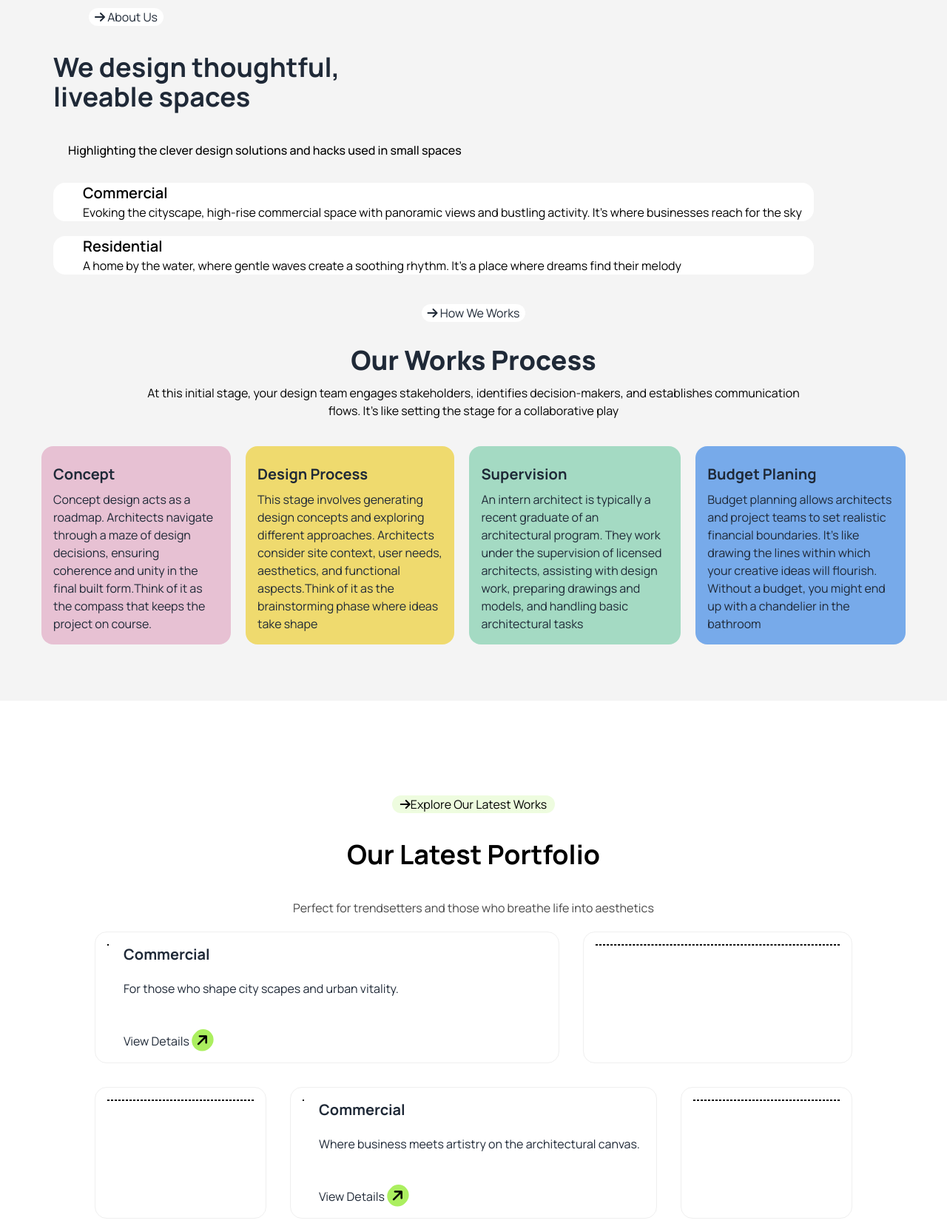
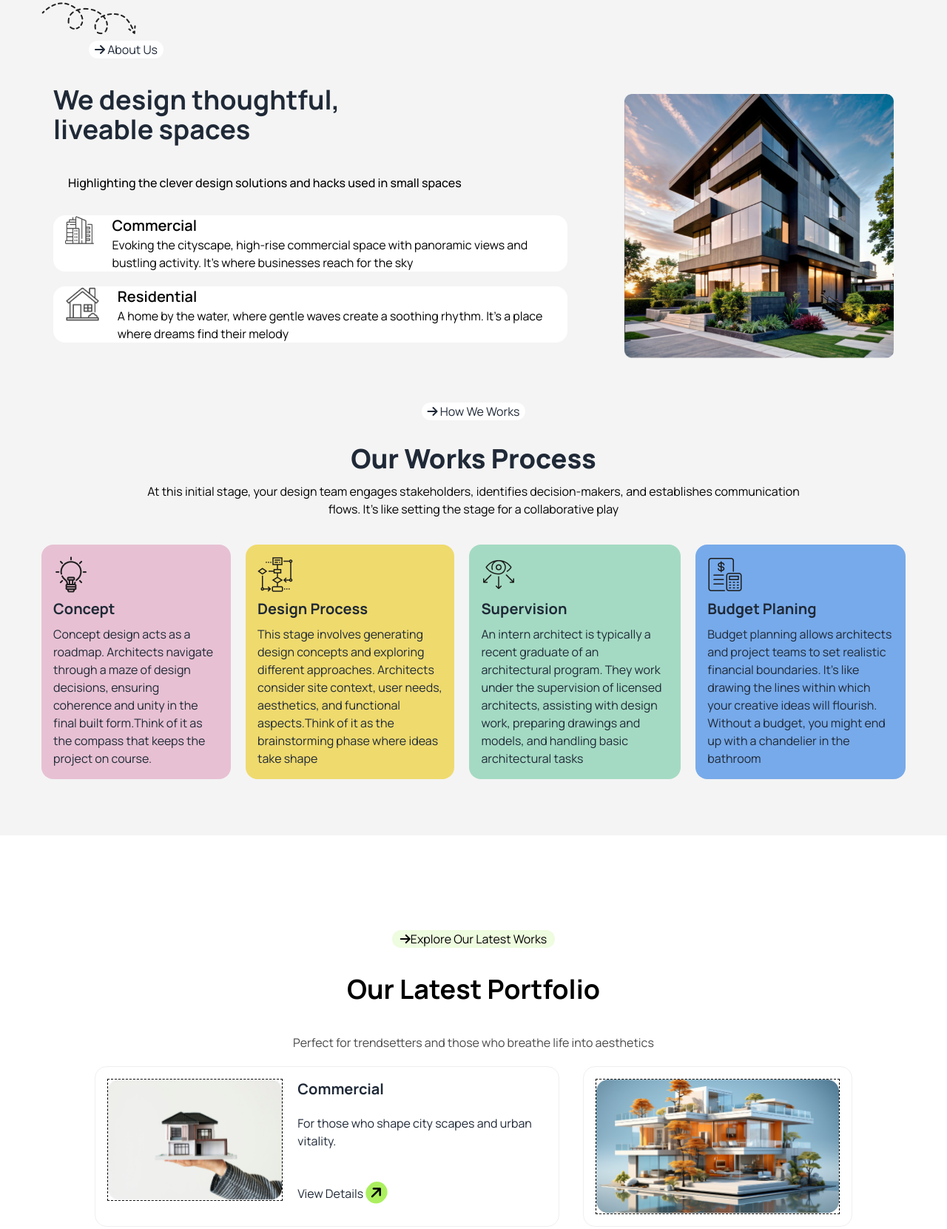
Before and after one commit to ShiktoBakshi/a-barn-house, a plain HTML site: page index.html in a window 1280 px wide. Shown: the part 867-2528 px from the top of the page at 74% size. Drawn offline with nearby package versions, Linux system fonts and the light colour scheme; the site is published under a folder, as on GitHub Pages, so addresses that start at the root find nothing.

Commit message:
image  Problem solved

```diff
--- a/index.html
+++ b/index.html
@@ -21,7 +21,7 @@
         tailwind.config = {
           theme: {
             extend: {
-              bg: "url('/assets/bg.jpg')",
+              bg: "url('./assets/bg.jpg')",
 
               colors: {
                clifford: '#da373d',
@@ -100,7 +100,7 @@
     <section class="bg-[#f4f4f4] lg:px-14 lg:py-10  py-5">
 
       <div class="lg:block hidden">
-        <img src="/assets/Vector.png" alt="">
+        <img src="./assets/Vector.png" alt="">
 
       </div>
          <div class="py-2 px-16 lg:block flex justify-center">
@@ -112,7 +112,7 @@
           <p class="text-black font-medium lg:py-3 lg:text-left text-center py-4 px-5"> Highlighting the clever design solutions and hacks used in small spaces</p>
           <div class="flex  bg-white  lg:gap-6  lg:my-5 lg:px-4 rounded-2xl px-3 gap-5 my-2">
             <div>
-             <img src="/assets/commercial.png" alt="">
+             <img src="./assets/commercial.png" alt="">
             </div>
            <div >
             <h3 class="font-semibold text-black text-xl">Commercial</h3>
@@ -121,7 +121,7 @@
           </div>
           <div class="flex bg-white lg:gap-6 lg:my-5 lg:px-4 rounded-2xl  px-3 gap-5">
             <div >
-              <img src="/assets/residential.png" alt="">
+              <img src="./assets/residential.png" alt="">
              </div>
              <div>
              <h3 class="font-semibold text-black text-xl">Residential</h3>
@@ -131,7 +131,7 @@
        </div>
 
          <div class="lg:ml-5 px-4 py-10">
-           <img src="/assets/Rectangle.png" alt="">
+           <img src="./assets/Rectangle.png" alt="">
          </div>
       </div>
      <!-- our work process  -->
@@ -145,16 +145,16 @@
       </div>
 
       <div class="lg:flex  py-9 lg:gap-5 lg:px-0 px-10 ">
-        <div class="bg-[#e7c1d3] rounded-2xl px-4 py-4 my-3 lg:my-0 "> <img src="/assets/concept.png" alt=""> <h1 class="font-bold text-xl py-2">Concept</h1>
+        <div class="bg-[#e7c1d3] rounded-2xl px-4 py-4 my-3 lg:my-0 "> <img src="./assets/concept.png" alt=""> <h1 class="font-bold text-xl py-2">Concept</h1>
         <p> Concept design acts as a roadmap. Architects navigate through a maze of design decisions, ensuring coherence and unity in the final built form.Think of it as the compass that keeps the project on course.</p>
        </div>
-        <div class="bg-[#efda6e] rounded-2xl px-4 py-4 my-3 lg:my-0 "> <img src="/assets/flow-chart.png" alt=""> <h1 class="font-bold text-xl py-2">Design Process</h1>
+        <div class="bg-[#efda6e] rounded-2xl px-4 py-4 my-3 lg:my-0 "> <img src="./assets/flow-chart.png" alt=""> <h1 class="font-bold text-xl py-2">Design Process</h1>
         <p>This stage involves generating design concepts and exploring different approaches. Architects consider site context, user needs, aesthetics, and functional aspects.Think of it as the brainstorming phase where ideas take shape</p>
        </div>
-        <div class="bg-[#a4dac3] rounded-2xl px-4 py-4 my-3 lg:my-0 "> <img src="/assets/vision.png" alt=""> <h1 class="font-bold text-xl py-2">Supervision</h1>
+        <div class="bg-[#a4dac3] rounded-2xl px-4 py-4 my-3 lg:my-0 "> <img src="./assets/vision.png" alt=""> <h1 class="font-bold text-xl py-2">Supervision</h1>
         <p>An intern architect is typically a recent graduate of an architectural program. They work under the supervision of licensed architects, assisting with design work, preparing drawings and models, and handling basic architectural tasks</p>
        </div>
-        <div class="bg-[#77aaea] rounded-2xl px-4 py-4 my-3 lg:my-0 "> <img src="/assets/budget-planning.png" alt=""> <h1 class="font-bold text-xl py-2">Budget Planing</h1>
+        <div class="bg-[#77aaea] rounded-2xl px-4 py-4 my-3 lg:my-0 "> <img src="./assets/budget-planning.png" alt=""> <h1 class="font-bold text-xl py-2">Budget Planing</h1>
         <p> Budget planning allows architects and project teams to set realistic financial boundaries. It’s like drawing the lines within which your creative ideas will flourish. Without a budget, you might end up with a chandelier in the bathroom </p>
        </div>
       </div>
@@ -175,7 +175,7 @@
       <div class="lg:col-span-5 border border-[#efefef]  px-4 py-4 rounded-2xl lg:flex lg:gap-5 lg:my-0
       my-5 ">
         <div >
-          <img  class=" lg:border border-black border-dashed w-full " src="/assets/img1.png" alt="">
+          <img  class=" lg:border border-black border-dashed w-full " src="./assets/img1.png" alt="">
         </div>
         <div>
            <h3 class="font-bold text-xl">Commercial</h3>
@@ -185,16 +185,16 @@
       </div>
       <div class="lg:col-span-3 border border-[#efefef] px-4 py-4 rounded-2xl lg:my-0
       my-5  ">
-        <img class=" lg:border border-black border-dashed w-full" src="/assets/img2.png" alt="">
+        <img class=" lg:border border-black border-dashed w-full" src="./assets/img2.png" alt="">
       </div>
       <div class="lg:col-span-2 border border-[#efefef] px-4 py-4 rounded-2xl lg:my-0
       my-5">
-        <img class=" lg:border border-black border-dashed w-full " src="/assets/img3.png" alt="">
+        <img class=" lg:border border-black border-dashed w-full " src="./assets/img3.png" alt="">
       </div>
       <div class="lg:col-span-4 border border-[#efefef] px-4 py-4 rounded-2xl lg:flex lg:gap-5 lg:my-0
       my-5">
         <div >
-          <img class=" lg:border border-black border-dashed w-full" src="/assets/img4.png" alt="">
+          <img class=" lg:border border-black border-dashed w-full" src="./assets/img4.png" alt="">
         </div>
         <div>
           <h3 class="font-bold text-xl">Commercial</h3>
@@ -204,12 +204,12 @@
       </div>
       <div class="lg:col-span-2 border border-[#efefef] px-4 py-4 lg:my-0
       my-5 rounded-2xl">
-        <img class=" lg:border border-black border-dashed w-full" src="/assets/img5.png" alt="">
+        <img class=" lg:border border-black border-dashed w-full" src="./assets/img5.png" alt="">
       </div>
       </div>
   </section>
   <!-- Let’s Discuss Next Project -->
-      <section class="bg-[url('/assets/bg.jpg')] bg-no-repeat bg-cover py-24">
+      <section class="bg-[url('./assets/bg.jpg')] bg-no-repeat bg-cover py-24">
 
       <h4 class=" text-center bg-light w-[150px]  rounded-2xl mx-auto text-black mb-4 "><i class="  fa-solid fa-arrow-right "></i>Let’s Connect</h4>
 
```
